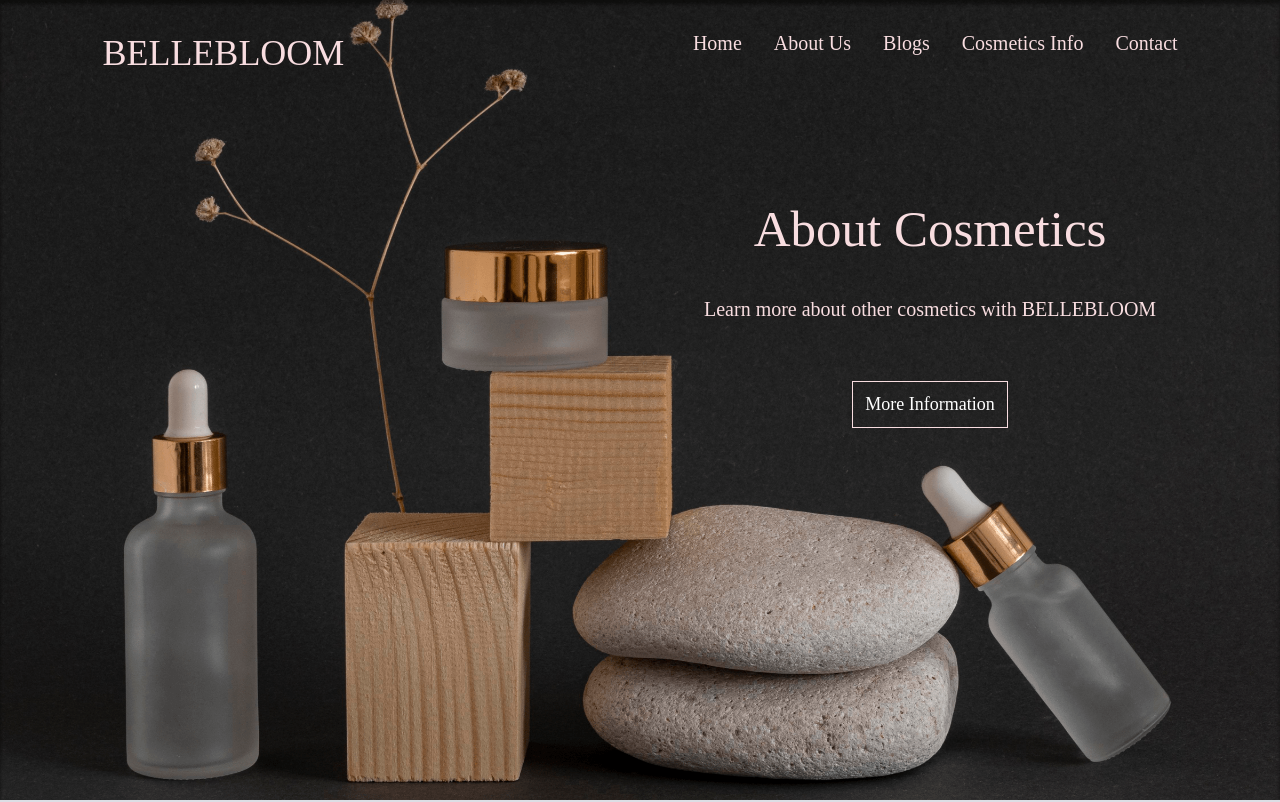
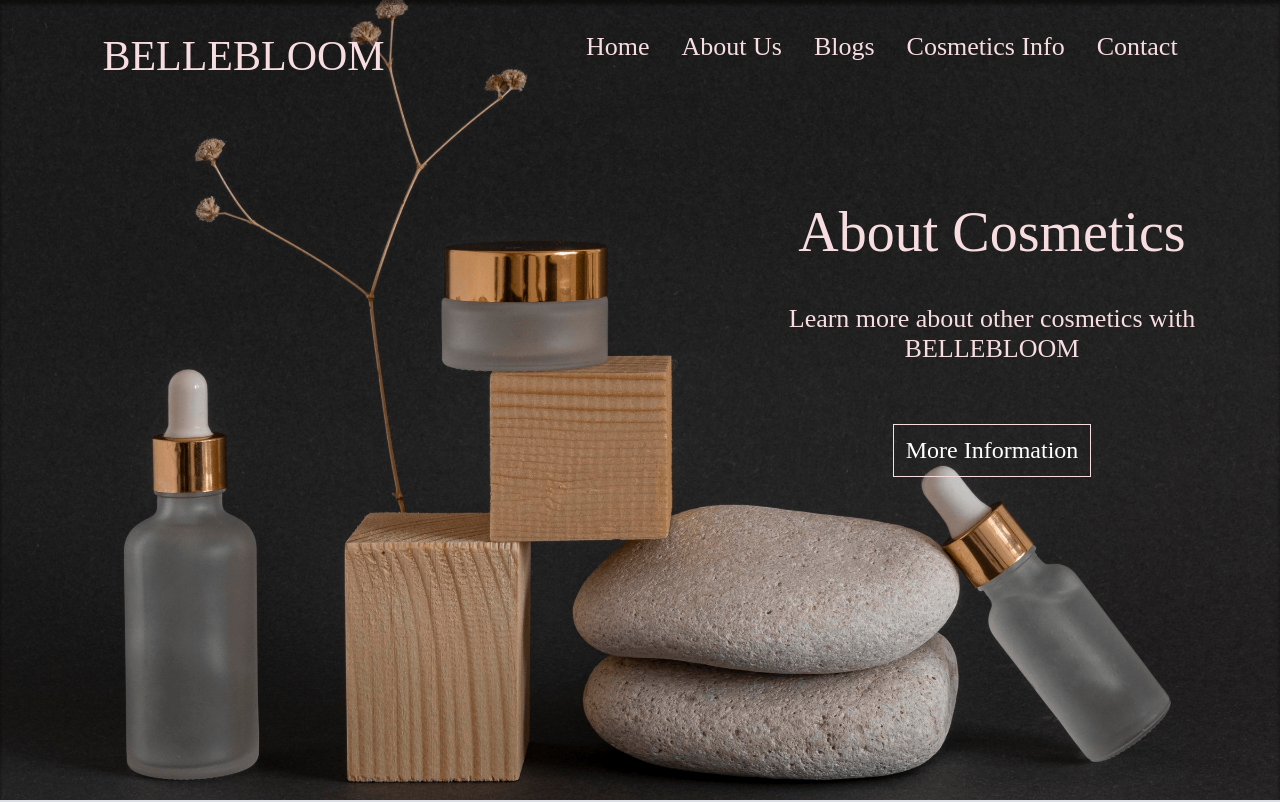
Before and after one commit to fikiivanov/BelleBloom, a Next.js app in the folder bellebloom/: page / in a window 1280 px wide. Shown: the top 802 px of the page. Built offline with nearby package versions, Linux system fonts and the light colour scheme.

Commit message:
add font-size based on screen width

```diff
--- a/bellebloom/src/app/components/Blogs/style.scss
+++ b/bellebloom/src/app/components/Blogs/style.scss
@@ -32,7 +32,7 @@
         h3 {
             color:$primary-color;
             font-weight: 400;
-            font-size: 28px;
+            font-size: calc(var(--font-size) + 12px);
         }
 
          a {
--- a/bellebloom/src/app/globals.scss
+++ b/bellebloom/src/app/globals.scss
@@ -30,21 +30,33 @@ $primary-color: #F8DDE0;
     $background-color:#DCDEE5;
     $background-color-dark:#202020;
 
-:export {
-  primaryColor: $primary-color;
-  mainColor:$main-color;
-  backgroundColor:$background-color;
+:root {
+    --font-size:16px;
+    }
+
+@media screen and (max-width: 600px) {
+
+    :root {
+    --font-size:12px;
+    }
+}
+
+@media screen and (min-width: 1200px) {
+
+    :root {
+        --font-size:22px;
+        }
 }
 
 h1 {
     color:$primary-color;
-    font-size: 51px;
+    font-size: calc(var(--font-size) + 34px);
     font-weight: 400;
 }
 
 h2 {
     color:$main-color;
-    font-size: 34px;
+    font-size: calc(var(--font-size) + 20px);
     font-weight: 400;
     text-align: center;
 }
@@ -52,7 +64,7 @@ h2 {
 body {
     background-color:$background-color;
     font-family: var(--font-roboto-mono), serif;
-    font-size: 20px;
+    font-size: calc(var(--font-size) + 4px);
     color:$main-color;
 }
 
@@ -79,7 +91,7 @@ p:last-child {
 
 .logo {
     text-transform: uppercase;
-  font-size: 36px;
+    font-size: calc(var(--font-size) + 20px);
 }
 
 /* line */
@@ -96,7 +108,7 @@ p:last-child {
     border: 1px solid $primary-color;
     color: #FFFFFF;
     text-align: center;
-  font-size: 18px;
+    font-size: calc(var(--font-size) + 2px);
     text-align: center;
     width: fit-content;
     margin: 0 auto;
```
Lines whose indentation alone changed are shown as unchanged.
